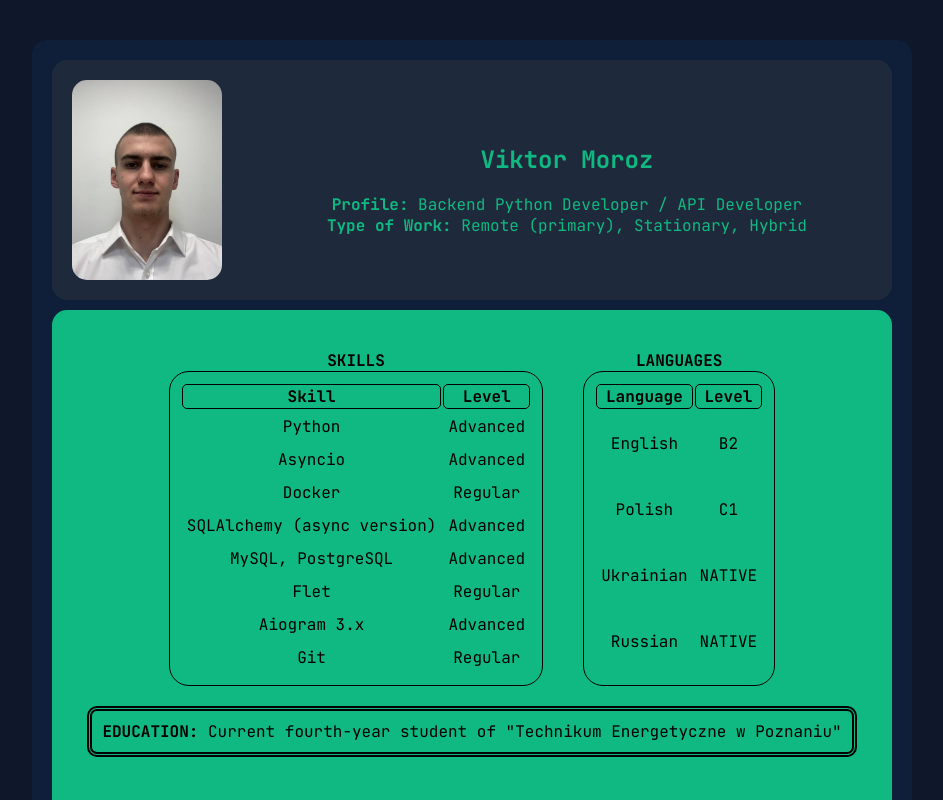
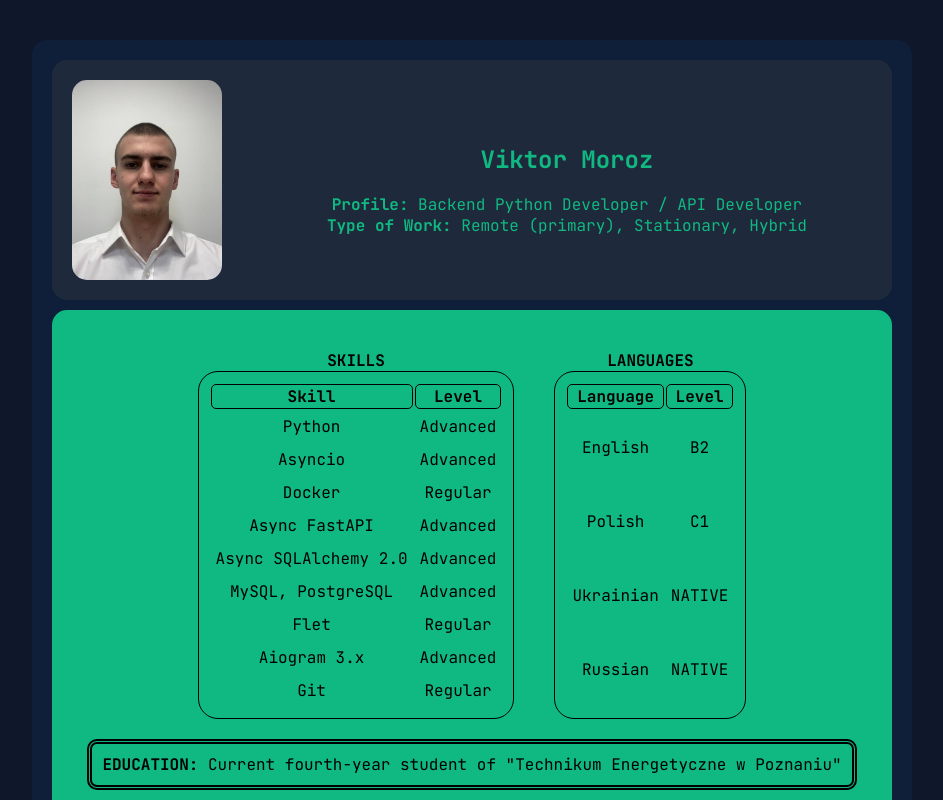
Before and after one commit to morozyyxx-first/MyCV_Card, a React (Vite) app in the folder MyCV_Card/: page / in a window 1280 px wide. Shown: the top 800 px of the page, without its empty margins (168-1111 px from the left). Built offline with nearby package versions, Linux system fonts and the light colour scheme.

Commit message:
edit: informations

```diff
--- a/MyCV_Card/src/MainInfo.jsx
+++ b/MyCV_Card/src/MainInfo.jsx
@@ -25,7 +25,11 @@ function Main() {
                             <td>Regular</td>
                         </tr>
                         <tr>
-                            <td>SQLAlchemy (async version)</td>
+                            <td>Async FastAPI</td>
+                            <td>Advanced</td>
+                        </tr>
+                        <tr>
+                            <td>Async SQLAlchemy 2.0</td>
                             <td>Advanced</td>
                         </tr>
                         <tr>
```
